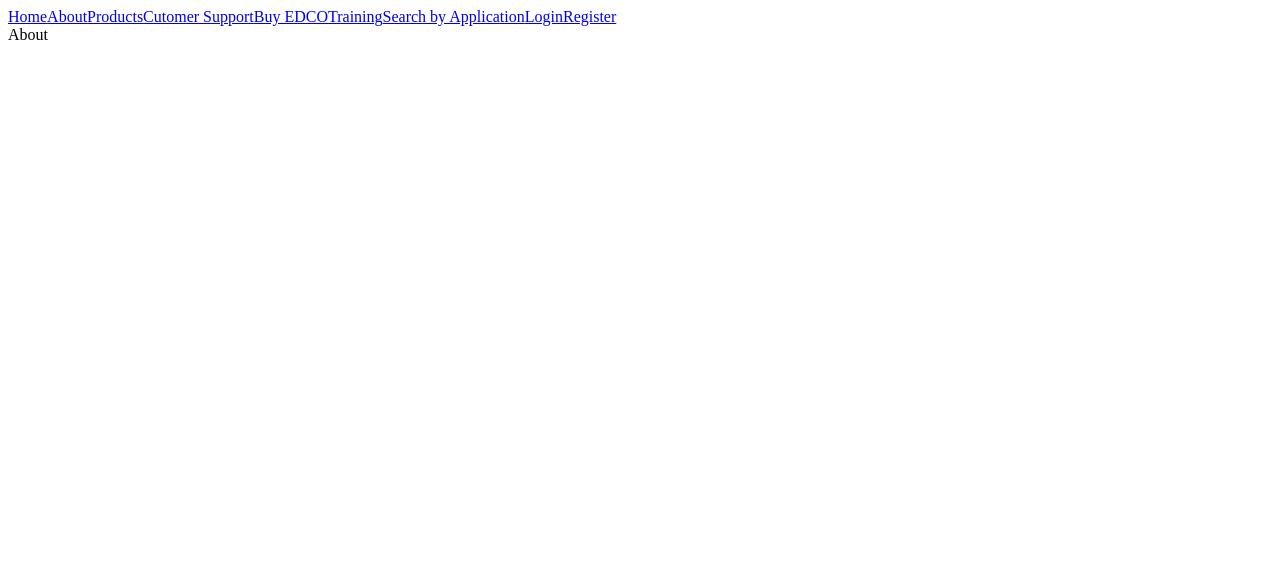
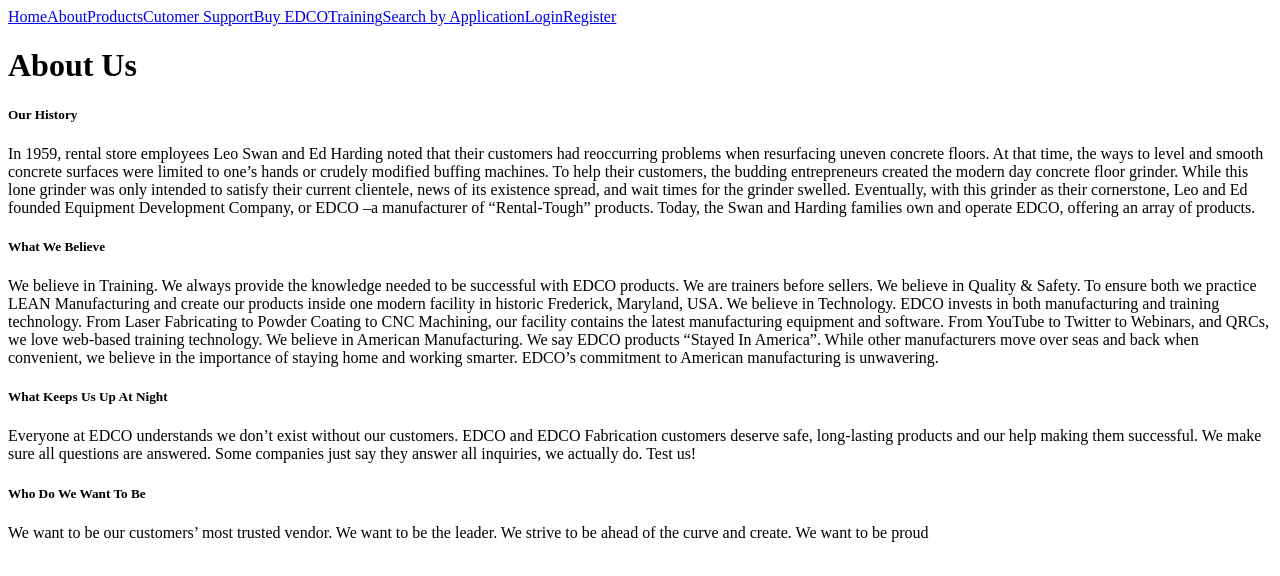
Before and after one commit to RythBiss/RythBiss.github.io, a React (Create React App) app: page /about in a window 1280 px wide. Shown: the top 576 px of the page. Built offline with nearby package versions, Linux system fonts and the light colour scheme.

Commit message:
About Us Text
Blocked out about us text on the about page.

```diff
--- a/src/Components/About.js
+++ b/src/Components/About.js
@@ -2,6 +2,24 @@ import React from 'react'
 
 export default function About() {
   return (
-    <div>About</div>
+    <>
+      <h1>About Us</h1>
+        <h5>Our History</h5>
+          <p>
+            In 1959, rental store employees Leo Swan and Ed Harding noted that their customers had reoccurring problems when resurfacing uneven concrete floors.  At that time, the ways to level and smooth concrete surfaces were limited to one’s hands or crudely modified buffing machines.  To help their customers, the budding entrepreneurs created the modern day concrete floor grinder.  While this lone grinder was only intended to satisfy their current clientele, news of its existence spread, and wait times for the grinder swelled.  Eventually, with this grinder as their cornerstone, Leo and Ed founded Equipment Development Company, or EDCO –a manufacturer of “Rental-Tough” products.  Today, the Swan and Harding families own and operate EDCO, offering an array of products.
+          </p>
+        <h5>What We Believe</h5>
+          <p>
+            We believe in Training.  We always provide the knowledge needed to be successful with EDCO products.  We are trainers before sellers. We believe in Quality & Safety.  To ensure both we practice LEAN Manufacturing and create our products inside one modern facility in historic Frederick, Maryland, USA. We believe in Technology.  EDCO invests in both manufacturing and training technology. From Laser Fabricating to Powder Coating to CNC Machining, our facility contains the latest manufacturing equipment and software.  From YouTube to Twitter to Webinars, and QRCs, we love web-based training technology. We believe in American Manufacturing.  We say EDCO products “Stayed In America”.  While other manufacturers move over seas and back when convenient, we believe in the importance of staying home and working smarter.  EDCO’s commitment to American manufacturing is unwavering.
+          </p>
+        <h5>What Keeps Us Up At Night</h5>
+          <p>
+          Everyone at EDCO understands we don’t exist without our customers.  EDCO and EDCO Fabrication customers deserve safe, long-lasting products and our help making them successful. We make sure all questions are answered. Some companies just say they answer all inquiries, we actually do. Test us!
+          </p>
+        <h5>Who Do We Want To Be </h5>
+          <p>
+          We want to be our customers’ most trusted vendor. We want to be the leader.  We strive to be ahead of the curve and create. We want to be proud
+          </p>
+    </>
   )
 }
--- a/src/Components/ApplicationSearch.js
+++ b/src/Components/ApplicationSearch.js
@@ -66,7 +66,7 @@ export default function ApplicationSearch() {
   const machineObjects = {
     singleDisc: {
       name: 'SEC',
-      power: ['gas'],
+      power: ['electric'],
       range: 'small',
       tags: ['General Grinding', 'Urethanes', 'Epoxy', 'High Spots', 'Mastic', 'Thinset', 'Paint', 'Non-Slip', 'Glue', 'Rain Marks']
     },
@@ -78,9 +78,9 @@ export default function ApplicationSearch() {
     },
     heavyDualDisc: {
       name: '2D-HD',
-      power: ['gas', 'electric'],
+      power: ['gas', 'electric', 'propane'],
       range: 'large',
-      tags: ['Industrial Coatings', 'High Spots']
+      tags: ['Industrial Coatings', 'High Spots', 'General Grinding']
     },
     edgeTurboGrinder: {
       name: 'TMC7',
```
